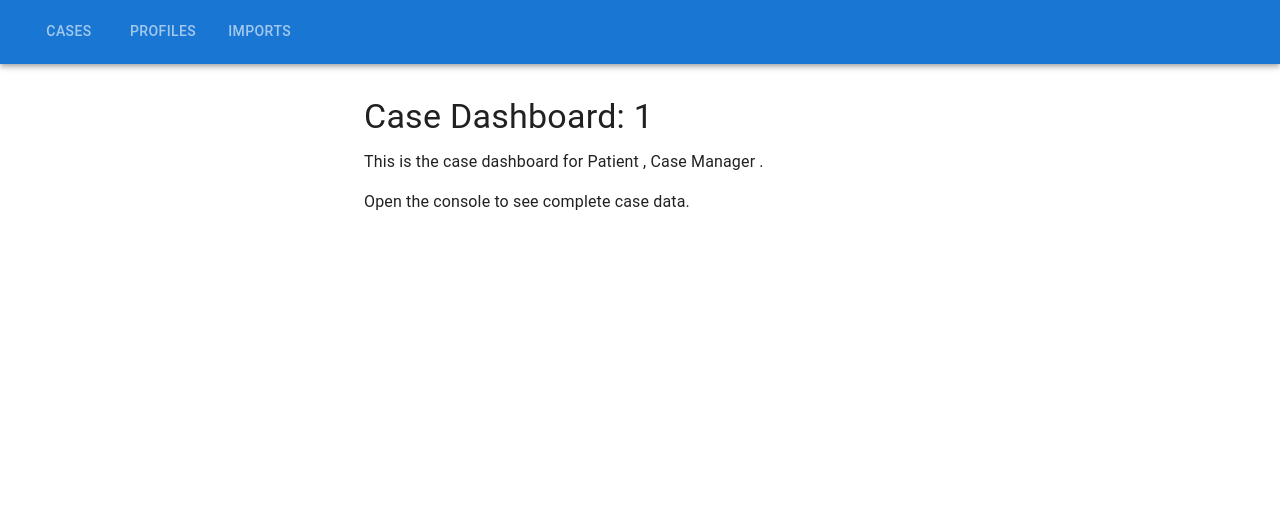
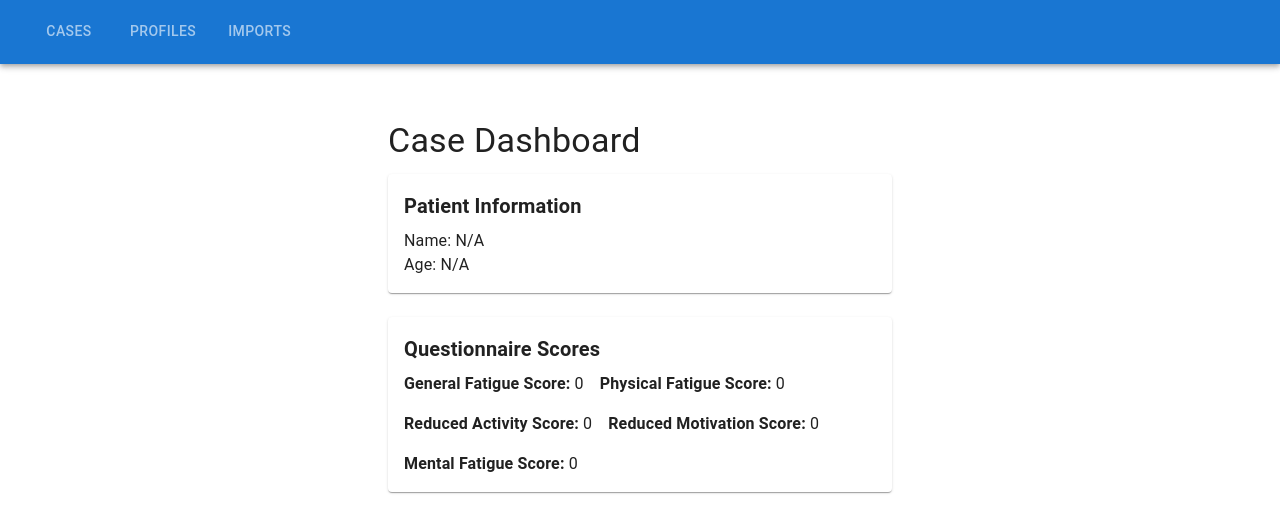
Before and after one commit to pdfusion/PDFusion_UI, a React (Vite) app: page /cases/1 in a window 1280 px wide. Shown: the top 532 px of the page. Built offline with nearby package versions, Linux system fonts and the light colour scheme.

Commit message:
Add content to Case Dashboard

```diff
--- a/package.json
+++ b/package.json
@@ -12,14 +12,14 @@
   "dependencies": {
     "@emotion/react": "^11.14.0",
     "@emotion/styled": "^11.14.1",
-    "@mui/material": "^7.3.2",
+    "@mui/material": "^7.3.5",
     "react": "^19.1.1",
     "react-dom": "^19.1.1",
     "react-router-dom": "^7.9.4"
   },
   "devDependencies": {
     "@eslint/js": "^9.36.0",
-    "@types/react": "^19.1.14",
+    "@types/react": "^19.2.4",
     "@types/react-dom": "^19.1.9",
     "@vitejs/plugin-react": "^5.0.3",
     "eslint": "^9.36.0",
--- a/src/pages/CaseDashboard.tsx
+++ b/src/pages/CaseDashboard.tsx
@@ -1,6 +1,6 @@
 import React, { useEffect, useState } from 'react';
 import { useParams } from 'react-router-dom';
-import { Typography } from '@mui/material';
+import { Typography, Box, Paper, Grid } from '@mui/material';
 import { useCasesDataAPI } from '../hooks/useCasesDataAPI';
 import { defaultCaseData, type CaseDataType } from '../contexts/CasesDataContext';
 import { defaultUserData, type UserDataType } from '../contexts/UsersDataContext';
@@ -24,23 +24,62 @@ const CaseDashboard: React.FC = () => {
       setPatientData(patientDataRes);
       setCaseManagerData(caseManagerDataRes);
     })();
-  }, []);
-
-  //TODO: Remove below console.logs when table is ready.
-  console.log('sr log caseData:', caseData);
-  console.log('sr log patientData:', patientData);
-  console.log('sr log caseManagerData:', caseManagerData);
+  }, [id]);
 
   return (
-    <div>
+    <Box sx={{ p: 3 }}>
       <Typography variant="h4" gutterBottom>
-        Case Dashboard: {id}
+        Case Dashboard
       </Typography>
-      <Typography>
-        This is the case dashboard for Patient <strong>{patientData.name}</strong>, Case Manager <strong>{caseManagerData.name}</strong>.
-      </Typography>
-      <p>Open the console to see complete case data.</p>
-    </div>
+
+      {/* Patient Info */}
+      <Paper sx={{ p: 2, mb: 3 }}>
+        <Typography variant="h6" gutterBottom sx={{ fontWeight: 'bold' }}>
+          Patient Information
+        </Typography>
+        <Typography>Name: {caseData.formData?.name || 'N/A'}</Typography>
+        <Typography>Age: {caseData.formData?.age || 'N/A'}</Typography>
+      </Paper>
+
+      {/* Scores */}
+      <Paper sx={{ p: 2 }}>
+        <Typography variant="h6" gutterBottom sx={{ fontWeight: 'bold' }}>
+          Questionnaire Scores
+        </Typography>
+        <Grid container spacing={2}>
+          {/* @ts-ignore - Grid contains item prop */}
+          <Grid item xs={6}>
+            <Typography>
+              <strong>General Fatigue Score:</strong> {caseData.scores?.generalFatigueScore}
+            </Typography>
+          </Grid>
+          {/* @ts-ignore - Grid contains item prop */}
+          <Grid item xs={6}>
+            <Typography>
+              <strong>Physical Fatigue Score:</strong> {caseData.scores?.physicalFatigueScore}
+            </Typography>
+          </Grid>
+          {/* @ts-ignore - Grid contains item prop */}
+          <Grid item xs={6}>
+            <Typography>
+              <strong>Reduced Activity Score:</strong> {caseData.scores?.reducedActivityScore}
+            </Typography>
+          </Grid>
+          {/* @ts-ignore - Grid contains item prop */}
+          <Grid item xs={6}>
+            <Typography>
+              <strong>Reduced Motivation Score:</strong> {caseData.scores?.reducedMotivationScore}
+            </Typography>
+          </Grid>
+          {/* @ts-ignore - Grid contains item prop */}
+          <Grid item xs={6}>
+            <Typography>
+              <strong>Mental Fatigue Score:</strong> {caseData.scores?.mentalFatigueScore}
+            </Typography>
+          </Grid>
+        </Grid>
+      </Paper>
+    </Box>
   );
 };
 
```
Also changed, not shown: 1 other file (tests, documents, lock files or other folders).
